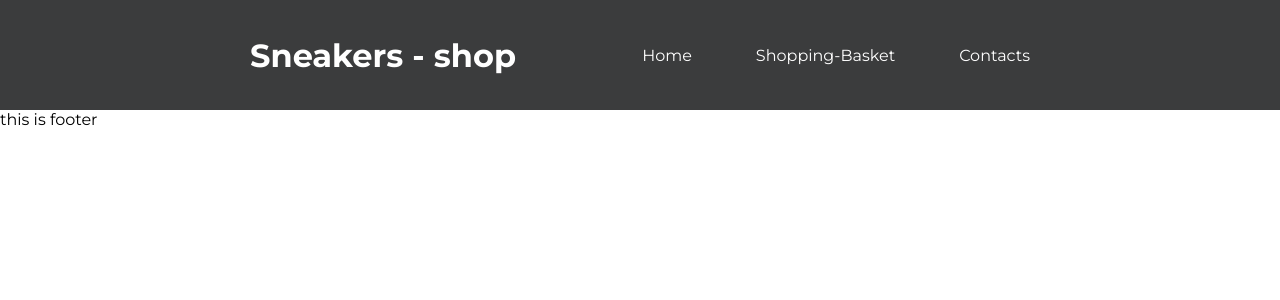
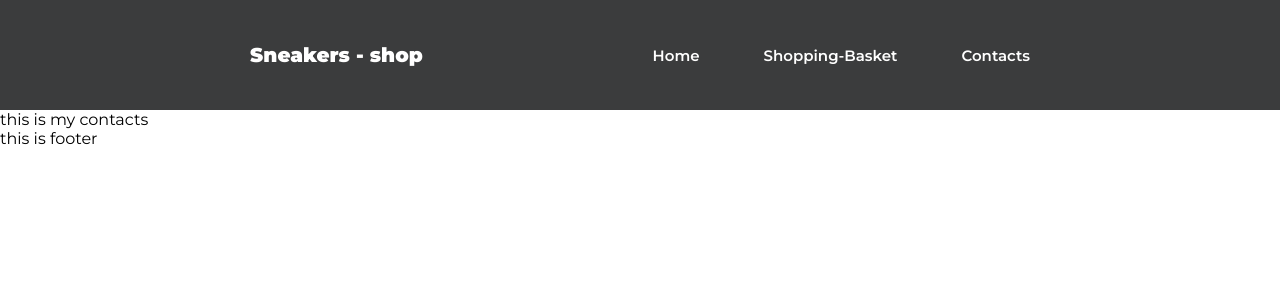
Before and after one commit to OleksandrZhurba-san/sneakers-react, a React (Create React App) app: page /contacts in a window 1280 px wide. Shown: the top 300 px of the page. Built offline with nearby package versions, Linux system fonts and the light colour scheme.

Commit message:
chore: i have no idea what im doing with navlink

```diff
--- a/src/App.js
+++ b/src/App.js
@@ -1,6 +1,6 @@
 import "./App.css";
 import { Route, Routes } from "react-router-dom";
-import { Main, Header, Footer } from "./components";
+import { Main, Header, Footer, Cart, Contacts } from "./components";
 
 function App() {
   return (
@@ -8,8 +8,8 @@ function App() {
       <Header />
       <Routes>
         <Route path="/" element={<Main />}></Route>
-        {/* <Route path="/cart" element={}></Route>
-    <Route path="/contacts" element={}></Route> */}
+        <Route path="/cart" element={<Cart />}></Route>
+        <Route path="/contacts" element={<Contacts />}></Route>
       </Routes>
       <Footer />
     </>
--- /dev/null
+++ b/src/components/cart/index.jsx
@@ -0,0 +1,5 @@
+function Cart() {
+  return <div>this is my cart</div>;
+}
+
+export default Cart;
--- /dev/null
+++ b/src/components/contacts/index.jsx
@@ -0,0 +1,5 @@
+function Contacts() {
+  return <div>this is my contacts</div>;
+}
+
+export default Contacts;
--- a/src/components/header/styles.module.css
+++ b/src/components/header/styles.module.css
@@ -9,3 +9,7 @@
   background-color: #3b3c3d;
   color: #fff;
 }
+.header_container > h1 {
+  font-size: 20px;
+  font-weight: 900;
+}
--- a/src/components/index.js
+++ b/src/components/index.js
@@ -1,5 +1,7 @@
 import Main from "./main";
 import Header from "./header";
 import Footer from "./footer";
+import Cart from "./cart";
+import Contacts from "./contacts";
 
-export { Main, Header, Footer };
+export { Main, Header, Footer, Cart, Contacts };
--- a/src/components/navbar/styles.module.css
+++ b/src/components/navbar/styles.module.css
@@ -10,4 +10,6 @@
 .link {
   color: #fff;
   text-decoration: none;
+  font-size: 15px;
+  font-weight: 600;
 }
```
Also changed, not shown: src/components/cart/styles.module.css (added), src/components/contacts/styles.module.css (added).
